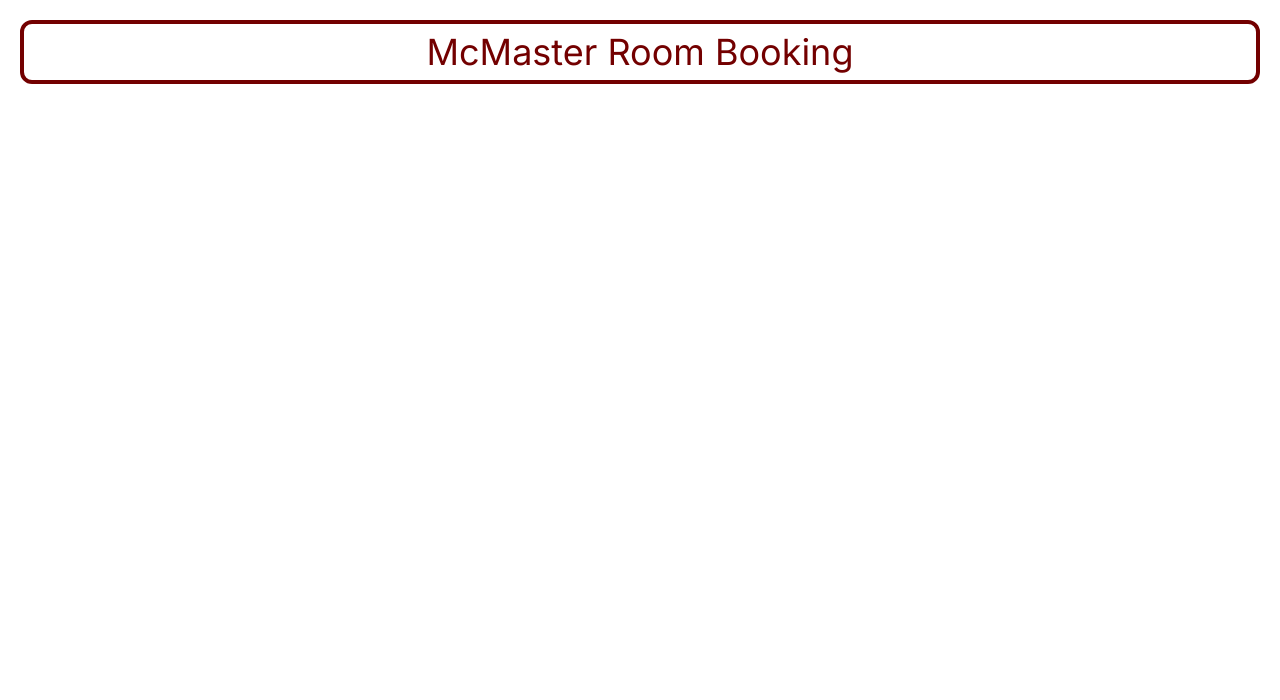
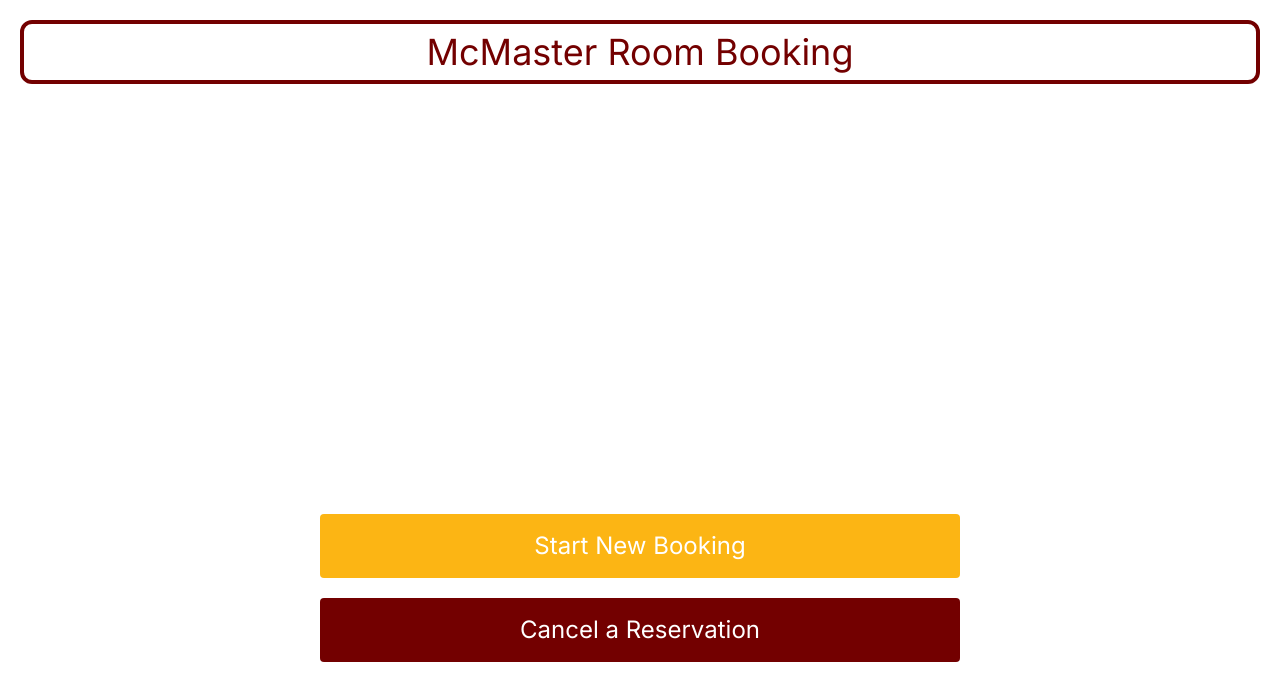
Before and after one commit to owengretzinger/room-booking-system, a Next.js app: page / in a window 1280 px wide. Shown: the top 700 px of the page. Built offline with nearby package versions, Linux system fonts and the light colour scheme.

Commit message:
add buttons to start and cancel booking

```diff
--- a/src/app/page.tsx
+++ b/src/app/page.tsx
@@ -1,10 +1,24 @@
 import Header from './Header';
+
+const optionClasses =
+  'w-[90%] md:w-3/4 lg:w-1/2 text-center text-white rounded sm:text-lg md:text-xl lg:text-2xl py-1 md:py-2 lg:py-4';
 
 export default function Home() {
   return (
     <>
-      <Header back={undefined} next={undefined} state_progress={undefined}></Header>
-      <main className="flex min-h-screen flex-col items-center justify-between"></main>
+      <Header
+        back={undefined}
+        next={undefined}
+        state_progress={undefined}
+      ></Header>
+      <main className="flex flex-col items-center justify-center gap-5 min-h-full">
+        <a href="datetime" className={`${optionClasses} bg-amber-350`}>
+          Start New Booking
+        </a>
+        <a href="cancel" className={`${optionClasses} bg-red-925`}>
+          Cancel a Reservation
+        </a>
+      </main>
     </>
   );
 }
```
